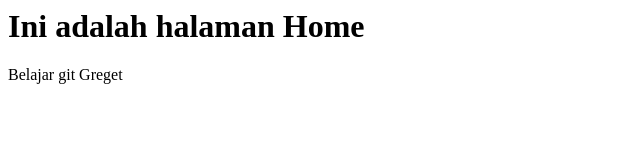
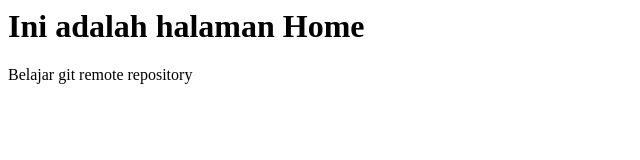
Before and after one commit to sukmareni/belajar-git, a plain HTML site: page index.html in a window 1280 px wide. Shown: the full height of the page, 0-640 px from the left. Drawn offline with Linux system fonts and the light colour scheme.

Commit message:
Belajar Git Remote Repository

```diff
--- a/index.html
+++ b/index.html
@@ -5,6 +5,6 @@
 	</head>
 	<body>
 		<h1>Ini adalah halaman Home</h1>
-		<p>Belajar git Greget</p>
+		<p>Belajar git remote repository</p>
 	</body>
 </html>
```
